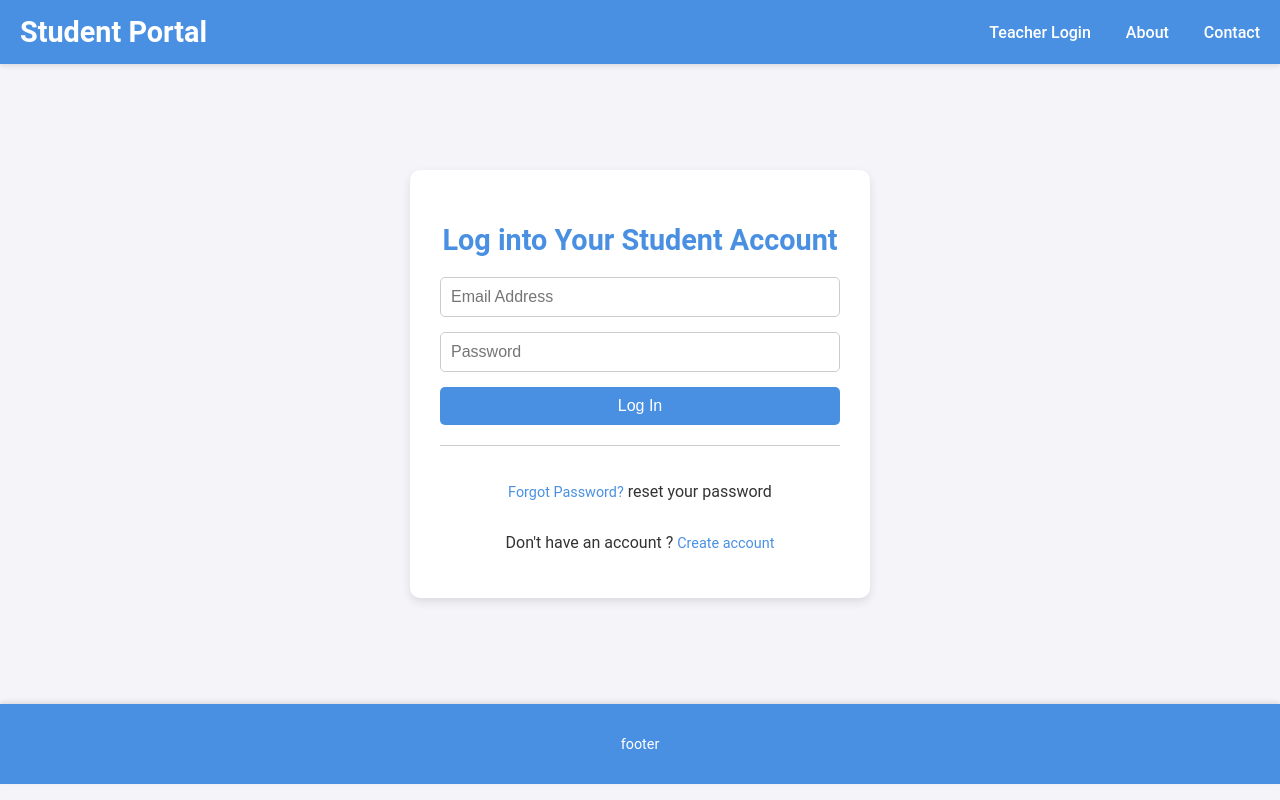
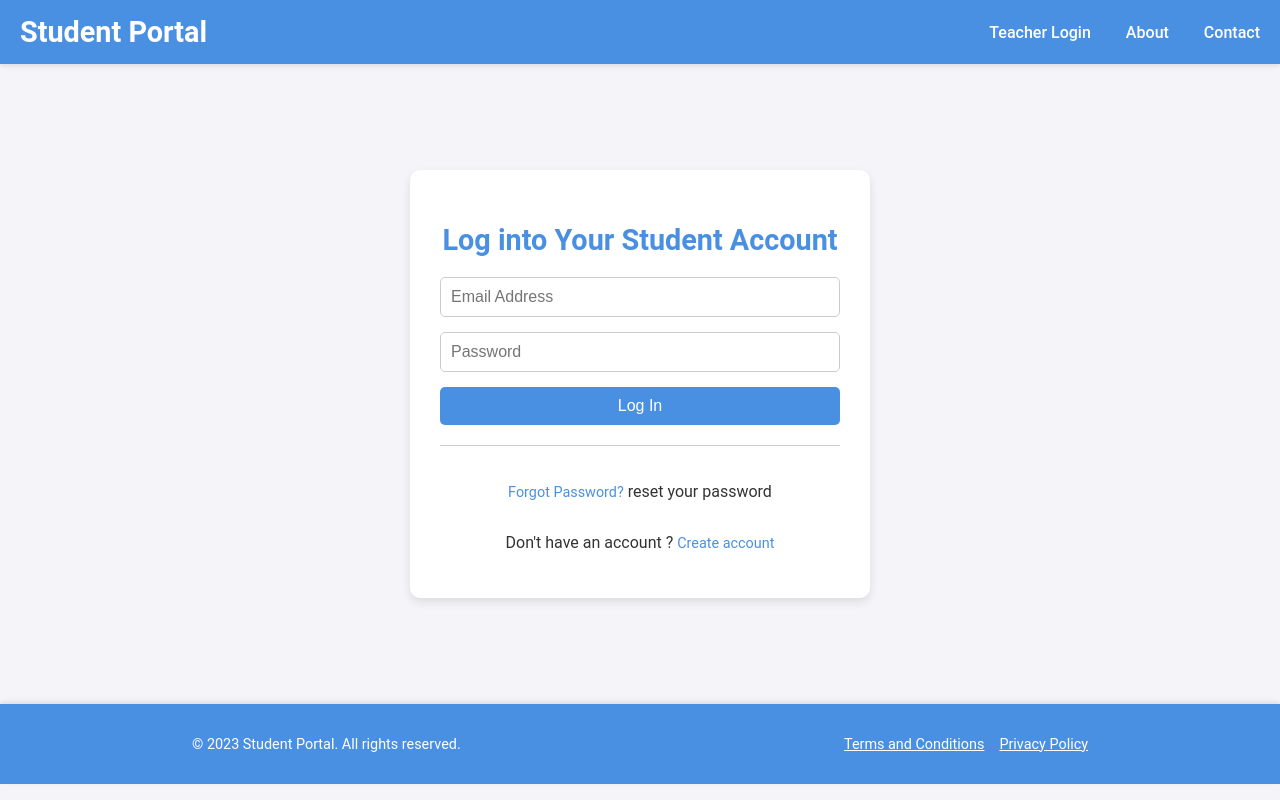
Before and after one commit to 4l0sh/studentPortal, a React (Vite) app in the folder studentportal/: page / in a window 1280 px wide. Built offline with nearby package versions, Linux system fonts and the light colour scheme.

Commit message:
added Footer

```diff
--- /dev/null
+++ b/studentportal/src/components/footer.jsx
@@ -0,0 +1,47 @@
+import { Fragment } from 'react';
+
+const Footer = () => {
+  return (
+    <Fragment>
+      <div className='footerContainer'>
+        <div
+          className='footerContent'
+          style={{
+            display: 'flex',
+            justifyContent: 'space-between',
+            alignItems: 'center',
+            width: '70%',
+          }}
+        >
+          <p>&copy; 2023 Student Portal. All rights reserved.</p>
+          <div
+            className='socialMediaLinks'
+            style={{
+              display: 'flex',
+              gap: '15px',
+            }}
+          >
+            <p
+              style={{
+                textDecoration: 'underline',
+                cursor: 'pointer',
+              }}
+            >
+              Terms and Conditions
+            </p>
+            <p
+              style={{
+                textDecoration: 'underline',
+                cursor: 'pointer',
+              }}
+            >
+              Privacy Policy
+            </p>
+          </div>
+        </div>
+      </div>
+    </Fragment>
+  );
+};
+
+export default Footer;
--- a/studentportal/src/pages/about/about.jsx
+++ b/studentportal/src/pages/about/about.jsx
@@ -1,7 +1,7 @@
 import { Fragment } from 'react';
 import '../studentLogin/studentLogin.css';
 import Navbar from '../../components/navbar';
-
+import Footer from '../../components/footer';
 const About = () => {
   return (
     <Fragment>
@@ -25,6 +25,7 @@ const About = () => {
             </p>
           </div>
         </div>
+        <Footer />
       </div>
     </Fragment>
   );
--- a/studentportal/src/pages/contact/contact.jsx
+++ b/studentportal/src/pages/contact/contact.jsx
@@ -3,6 +3,7 @@ import Navbar from '../../components/navbar';
 import dotenv from 'dotenv';
 import emailjs from '@emailjs/browser';
 import M from 'materialize-css';
+import Footer from '../../components/footer';
 
 const Contact = () => {
   const [name, setName] = useState('');
@@ -78,6 +79,7 @@ const Contact = () => {
             </form>
           </div>
         </div>
+        <Footer />
       </div>
     </Fragment>
   );
--- a/studentportal/src/pages/createClass/createClass.jsx
+++ b/studentportal/src/pages/createClass/createClass.jsx
@@ -1,6 +1,8 @@
 import { Fragment, useState } from 'react';
 import Navbar from '../../components/navbar';
+import Footer from '../../components/footer';
 import './createClass.css';
+
 const CreateClass = () => {
   const createClassLinks = [
     { label: 'Student Login', href: '/' },
@@ -63,6 +65,7 @@ const CreateClass = () => {
             </form>
           </div>
         </div>
+        <Footer />
       </div>
     </Fragment>
   );
--- a/studentportal/src/pages/studentLogin/studentLogin.jsx
+++ b/studentportal/src/pages/studentLogin/studentLogin.jsx
@@ -1,6 +1,7 @@
 import { Fragment, useState } from 'react';
 import { useNavigate } from 'react-router-dom';
 import Navbar from '../../components/navbar';
+import Footer from '../../components/footer';
 import M from 'materialize-css';
 import './studentLogin.css';
 
@@ -75,7 +76,7 @@ const TeacherLogin = () => {
             </p>
           </div>
         </div>
-        <div className='footerContainer'>footer</div>
+        <Footer />
       </div>
     </Fragment>
   );
--- a/studentportal/src/pages/studentSignup/studentSignup.jsx
+++ b/studentportal/src/pages/studentSignup/studentSignup.jsx
@@ -1,6 +1,7 @@
 import { Fragment, useState } from 'react';
 import { useNavigate } from 'react-router-dom';
 import Navbar from '../../components/navbar';
+import Footer from '../../components/footer';
 import M from 'materialize-css';
 const StudentSignup = () => {
   const studentSignupLinks = [
@@ -94,7 +95,7 @@ const StudentSignup = () => {
             </p>
           </div>
         </div>
-        <div className='footerContainer'>footer</div>
+        <Footer />
       </div>
     </Fragment>
   );
--- a/studentportal/src/pages/teacherHome/teacherHome.jsx
+++ b/studentportal/src/pages/teacherHome/teacherHome.jsx
@@ -3,6 +3,7 @@ import axios from 'axios';
 import './teacherHome.css';
 import M from 'materialize-css';
 import Navbar from '../../components/navbar';
+import Footer from '../../components/footer';
 
 const TeacherHome = () => {
   const teacherHomeLinks = [
@@ -139,6 +140,7 @@ const TeacherHome = () => {
             );
           })}
         </div>
+        <Footer />
       </div>
     </Fragment>
   );
--- a/studentportal/src/pages/teacherLogin/teacherLogin.jsx
+++ b/studentportal/src/pages/teacherLogin/teacherLogin.jsx
@@ -2,6 +2,7 @@ import { Fragment, useState } from 'react';
 import { useNavigate } from 'react-router-dom';
 import M from 'materialize-css';
 import Navbar from '../../components/navbar';
+import Footer from '../../components/footer';
 
 const TeacherLogin = () => {
   const teacherLoginLinks = [
@@ -74,6 +75,7 @@ const TeacherLogin = () => {
             </p>
           </div>
         </div>
+        <Footer />
       </div>
     </Fragment>
   );
--- a/studentportal/src/pages/teacherSignup/teacherSignup.jsx
+++ b/studentportal/src/pages/teacherSignup/teacherSignup.jsx
@@ -1,6 +1,7 @@
 import { Fragment, useState } from 'react';
 import { useNavigate } from 'react-router-dom';
 import Navbar from '../../components/navbar';
+import Footer from '../../components/footer';
 import M from 'materialize-css';
 
 const TeacherSignup = () => {
@@ -100,6 +101,7 @@ const TeacherSignup = () => {
             </form>
           </div>
         </div>
+        <Footer />
       </div>
     </Fragment>
   );
```
